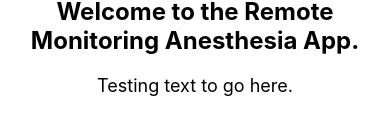
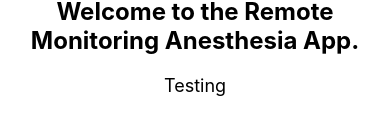
Before and after one commit to ethanmizuno16/Capstone, a React Native app in the folder or-app/: screen / in a window 390 px wide. Shown: the part 366-500 px from the top of the page. Built offline with nearby package versions, Linux system fonts and the light colour scheme.

Commit message:
Updated description text

```diff
--- a/or-app/App.js
+++ b/or-app/App.js
@@ -6,7 +6,7 @@ export default function App() {
     <View style={styles.container}>
       <Text style={styles.title}>Welcome to the Remote Monitoring Anesthesia App.</Text>
       <Text style={styles.description}>
-        Testing text to go here.
+        Testing
       </Text>
     </View>
   );
```
